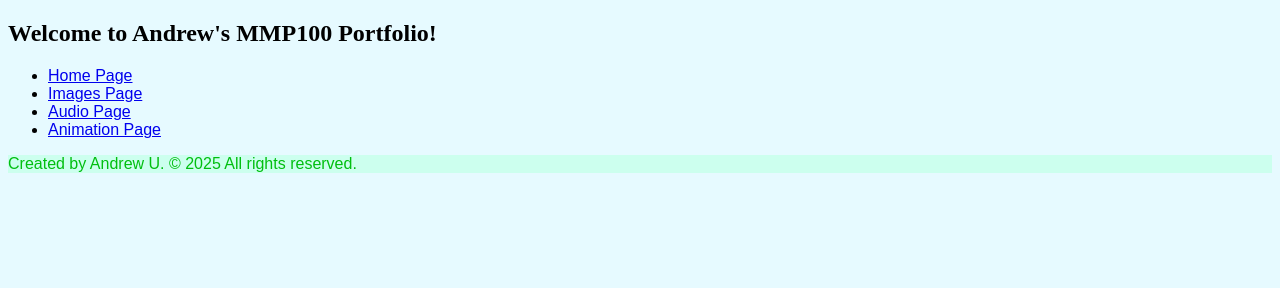
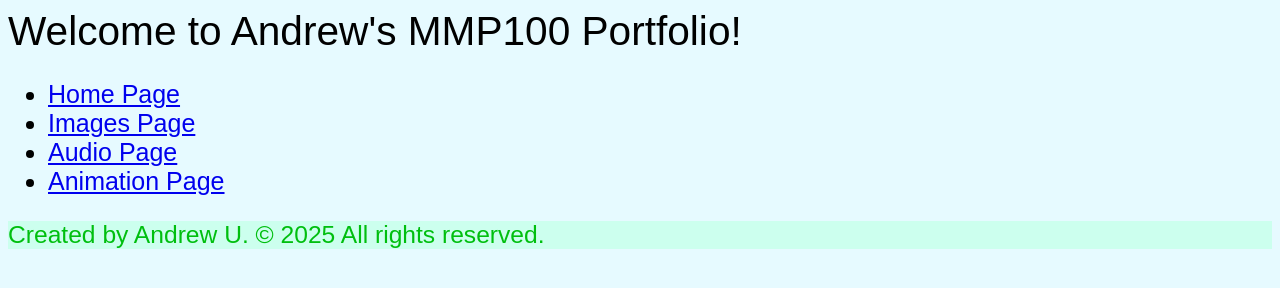
Before and after one commit to andrewu10/Web-Project, a plain HTML site: page index.html in a window 1280 px wide. Drawn offline with Linux system fonts and the light colour scheme.

Commit message:
5/30/2025 Changes

```diff
--- a/index.html
+++ b/index.html
@@ -7,7 +7,7 @@
     </head>
     <body>
         <header>
-            <h2>Welcome to Andrew's MMP100 Portfolio!</h2>
+            <div class="site-title">Welcome to Andrew's MMP100 Portfolio!</div>
             <nav>
                 <ul>
                     <li><a href="index.html">Home Page</a></li>
--- a/style.css
+++ b/style.css
@@ -1,36 +1,36 @@
-body{
-  background-color:
-#ccffee;
-}
-body{
+.site-title {
+  font-size: 40.62px;
   font-family: Arial, sans-serif;
 }
+html {
+  font-size: 25px;
+}
 
-h1, h2, h3, h4, h5, h6{
-  font-family: "Raleway", serif;
+body {
+  background-color: #ccffee;
 }
-body{
-  background-color:
-rgba(207, 247, 255, 0.5);
+body {
+  font-family: Arial, sans-serif;
 }
-img, video{
+body {
+  background-color: rgba(207, 247, 255, 0.5);
+}
+img,
+video {
   max-width: 100%;
   height: auto;
 }
-p{
-  color:
-blue;
+p {
+  color: blue;
 }
 
-p{
-  color:
-#00bf0f;
+p {
+  color: #00bf0f;
 
-  background-color:
-#ccffee;
+  background-color: #ccffee;
 }
 
-footer{
-  background-color:
-rgb(167, 0, 0);
+footer {
+  background-color: rgb(167, 0, 0);
+  font-size: 24.62px;
 }
```
Lines whose indentation alone changed are shown as unchanged.
